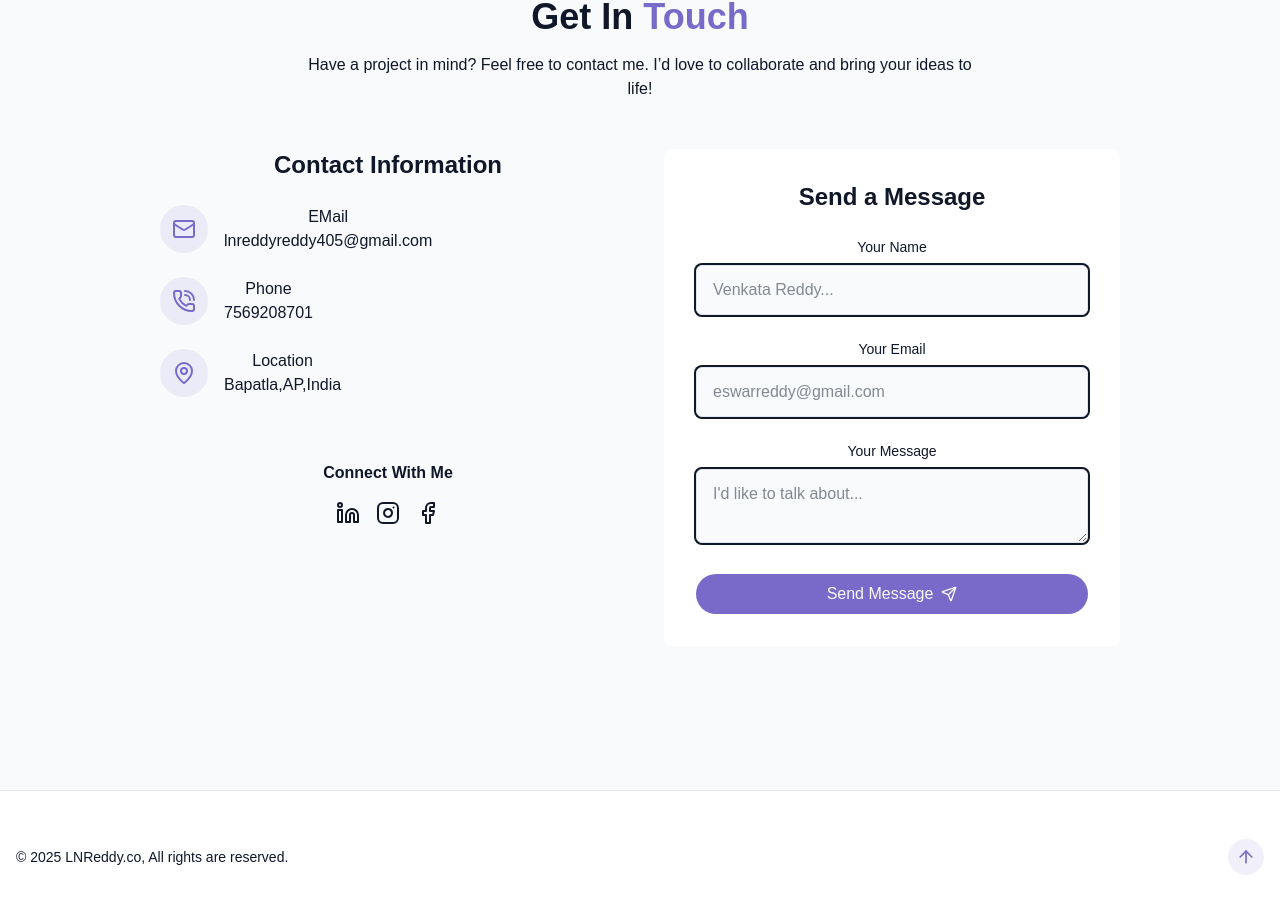
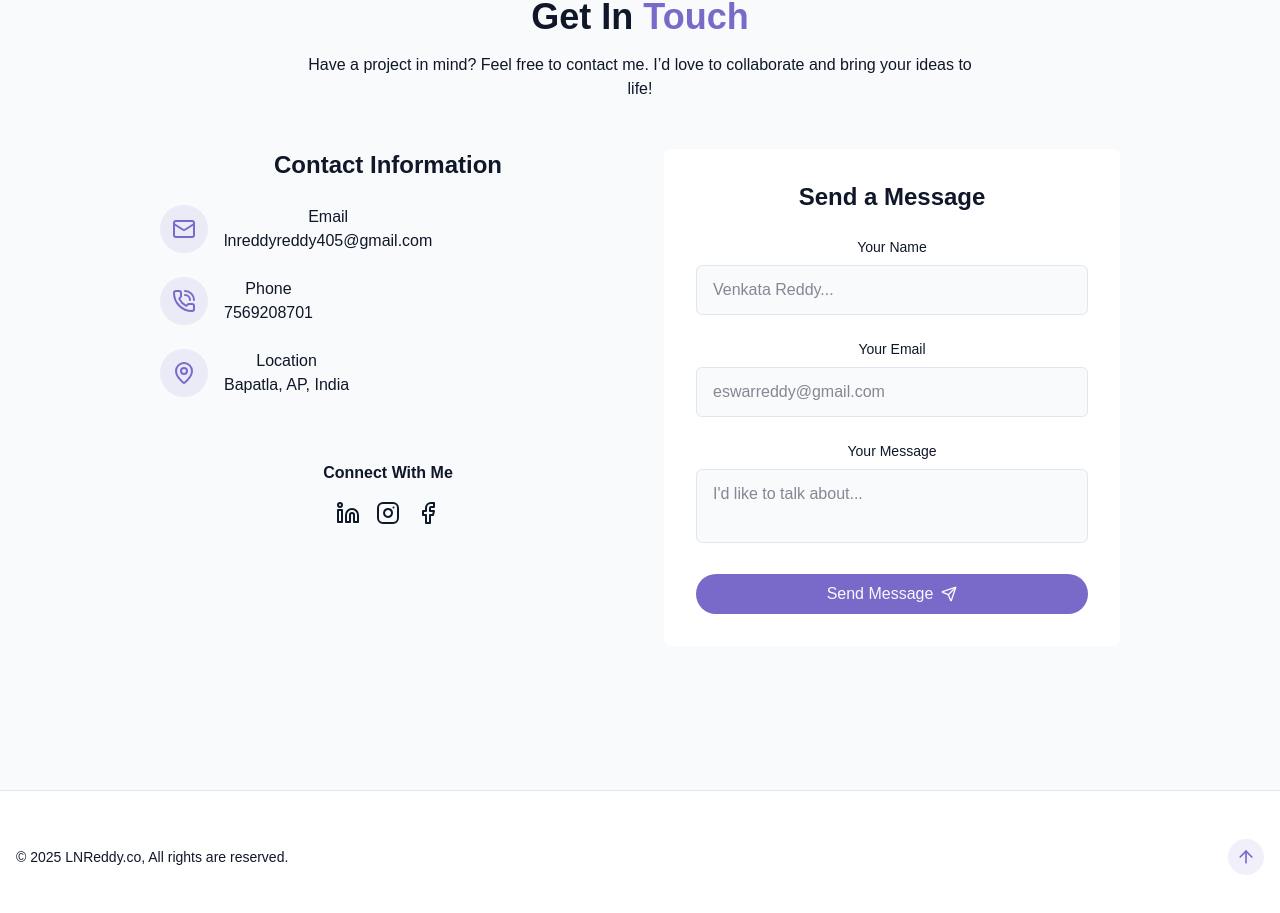
Before and after one commit to Narasimha-prog/Portfolio, a React (Vite) app: page / in a window 1280 px wide. Shown: the part 3525-4438 px from the top of the page. Built offline with nearby package versions, Linux system fonts and the light colour scheme.

Commit message:
Adding former-motion

```diff
--- a/src/components/ContactSection.jsx
+++ b/src/components/ContactSection.jsx
@@ -1,64 +1,64 @@
 import { Facebook, Instagram, Linkedin, Mail, MapPin, PhoneCall, Send } from "lucide-react"
-
-import {cn} from "../lib/utils";
-import { useToast } from "../hooks/use-toast";
+import { cn } from "../lib/utils";
 import { useState } from "react";
 
+export const ContactSection = () => {
+  const [isSubmitted, setSubmitted] = useState(false);
 
-export const ContactSection = () => {
-
-  const {toast} =useToast();
-  const[isSubmitted,setSubmitted]=useState(false);
-
-  const handleSubmit= (e)=>{
-  e.preventDefault();
-    setSubmitted(true);
-  setTimeout(()=>{
-       toast({
-        title:"Message Send!",
-        description:"Thank you for message. I will get back to you soon."
-       });
-         setSubmitted(false);
-  },1500)
-
-
-}
   return (
-    <section id="contact" className="py-24 px-4  relative bg-secondary/30">
-        <div className="container mx-auto  max-w-5xl">
-        <h2 className="text-3xl md:text-4xl font-bold mb-4 text-center ">Get In <span className="text-primary"> Touch</span></h2>
+    <section id="contact" className="py-24 px-4 relative bg-secondary/30">
+      <div className="container mx-auto max-w-5xl">
+        <h2 className="text-3xl md:text-4xl font-bold mb-4 text-center">
+          Get In <span className="text-primary">Touch</span>
+        </h2>
         <p className="text-center text-muted-foreground mb-12 max-w-2xl mx-auto">
           Have a project in mind? Feel free to contact me. I’d love to collaborate and bring your ideas to life!
         </p>
         <div className="grid grid-cols-1 md:grid-cols-2 gap-12">
+
+          {/* Contact Info */}
           <div className="space-y-8">
             <h3 className="text-2xl font-semibold mb-6">Contact Information</h3>
             <div className="space-y-6 justify-center">
               <div className="flex items-start space-x-4">
                 <div className="p-3 rounded-full bg-primary/10">
-                             <Mail className="h-6 w-6 text-primary"/>
+                  <Mail className="h-6 w-6 text-primary" />
                 </div>
                 <div>
-                            <h4 className="font-medium">EMail</h4>
-                            <a href="mailto:lnreddyreddy@gmail.com" className="text-muted-foreground hover:text-primary transition-colors" target="_blank">lnreddyreddy405@gmail.com</a>
+                  <h4 className="font-medium">Email</h4>
+                  <a href="mailto:lnreddyreddy405@gmail.com"
+                     className="text-muted-foreground hover:text-primary transition-colors"
+                     target="_blank">
+                     lnreddyreddy405@gmail.com
+                  </a>
                 </div>
               </div>
+
               <div className="flex items-start space-x-4">
                 <div className="p-3 rounded-full bg-primary/10">
-                             <PhoneCall className="h-6 w-6 text-primary"/>
+                  <PhoneCall className="h-6 w-6 text-primary" />
                 </div>
                 <div>
-                            <h4 className="font-medium">   Phone</h4>
-                            <a href="tel:+917569208701" className="text-muted-foreground hover:text-primary transition-colors" target="_blank">7569208701</a>
+                  <h4 className="font-medium">Phone</h4>
+                  <a href="tel:+917569208701"
+                     className="text-muted-foreground hover:text-primary transition-colors"
+                     target="_blank">
+                     7569208701
+                  </a>
                 </div>
               </div>
+
               <div className="flex items-start space-x-4">
                 <div className="p-3 rounded-full bg-primary/10">
-                             <MapPin className="h-6 w-6 text-primary"/>
+                  <MapPin className="h-6 w-6 text-primary" />
                 </div>
                 <div>
-                            <h4 className="font-medium ">   Location</h4>
-                            <a href="https://www.bing.com/maps?q=bapatla+district&FORM=HDRSC6&cp=15.934095%7E80.383064&lvl=10.4" className="text-muted-foreground hover:text-primary transition-colors" target="_blank">Bapatla,AP,India</a>
+                  <h4 className="font-medium">Location</h4>
+                  <a href="https://www.bing.com/maps?q=bapatla+district"
+                     className="text-muted-foreground hover:text-primary transition-colors"
+                     target="_blank">
+                     Bapatla, AP, India
+                  </a>
                 </div>
               </div>
             </div>
@@ -66,31 +66,30 @@ export const ContactSection = () => {
             <div className="pt-8">
               <h4 className="font-semibold mb-4">Connect With Me</h4>
               <div className="flex space-x-4 justify-center">
-                     <a href="https://www.linkedin.com/in/lakshmi-narasimha-reddy-6b06b7305/" target="_blank">
-                      <Linkedin />
-                     </a>
-                      <a href="https://www.instagram.com/l_n_r_e_d_d_y_/" target="_blank">
-                      <Instagram/>
-                     </a>
-                      <a href="https://www.facebook.com/ln.reddy.37/" target="_blank">
-                      <Facebook/>
-                     </a>
+                <a href="https://www.linkedin.com/in/lakshmi-narasimha-reddy-6b06b7305/" target="_blank"><Linkedin /></a>
+                <a href="https://www.instagram.com/l_n_r_e_d_d_y_/" target="_blank"><Instagram /></a>
+                <a href="https://www.facebook.com/ln.reddy.37/" target="_blank"><Facebook /></a>
               </div>
             </div>
           </div>
 
+          {/* Formspree Form */}
+          <div className="bg-card p-8 rounded-lg">
+            <h3 className="text-2xl font-semibold mb-6">Send a Message</h3>
+            <form
+              action="https://formspree.io/f/myzpjgpk"
+              method="POST"
+              className="space-y-6"
+              onSubmit={() => setSubmitted(true)}
+            >
+              {/* Hidden subject */}
+              <input type="hidden" name="_subject" value="New message from portfolio" />
 
-             <div className="bg-card p-8 rounded-lg" onSubmit={handleSubmit}>
-                       <h3 className="text-2xl font-semibold mb-6">Send a Message</h3>
-                       <form action="" className="space-y-6">
               <div>
                 <label htmlFor="name" className="block text-sm font-medium mb-2">Your Name</label>
                 <input
-                              type="text"
-                               id="name"
-                               name="name"
-                               required
-                               className=" w-full px-4 py-3 rounded-md border-input border bg-background focus: outline-hidden focus: ring-2 focus:ring-primary"
+                  type="text" id="name" name="name" required
+                  className="w-full px-4 py-3 rounded-md border-input border bg-background focus:outline-none focus:ring-2 focus:ring-primary"
                   placeholder="Venkata Reddy..."
                 />
               </div>
@@ -98,40 +97,33 @@ export const ContactSection = () => {
               <div>
                 <label htmlFor="email" className="block text-sm font-medium mb-2">Your Email</label>
                 <input
-                              type="email"
-                               id="email"
-                               name="email"
-                               required
-                               className=" w-full px-4 py-3 rounded-md border-input border bg-background focus: outline-hidden focus: ring-2 focus:ring-primary"
+                  type="email" id="email" name="email" required
+                  className="w-full px-4 py-3 rounded-md border-input border bg-background focus:outline-none focus:ring-2 focus:ring-primary"
                   placeholder="eswarreddy@gmail.com"
                 />
               </div>
 
               <div>
-                              <label htmlFor="message" className="block text-sm font-medium mb-2 resize-none">Your Message</label>
+                <label htmlFor="message" className="block text-sm font-medium mb-2">Your Message</label>
                 <textarea
-
-                               id="message"
-                               name="message"
-                               required
-                               className=" w-full px-4 py-3 rounded-md border-input border bg-background focus: outline-hidden focus: ring-2 focus:ring-primary"
+                  id="message" name="message" required
+                  className="w-full px-4 py-3 rounded-md border-input border bg-background focus:outline-none focus:ring-2 focus:ring-primary resize-none"
                   placeholder="I'd like to talk about..."
                 />
               </div>
+
               <button
                 type="submit"
                 disabled={isSubmitted}
-                              className={cn("cosmic-button w-full flex justify-center items-center gap-2"
-                              ,
-                             )}>
-                             {isSubmitted ? "Sending...":"Send Message"}
+                className={cn("cosmic-button w-full flex justify-center items-center gap-2")}
+              >
+                {isSubmitted ? "Sending..." : "Send Message"}
                 <Send size={16}/>
               </button>
             </form>
           </div>
-
         </div>
       </div>
     </section>
-  )
-}
+  );
+};
```
Lines whose indentation alone changed are shown as unchanged.
